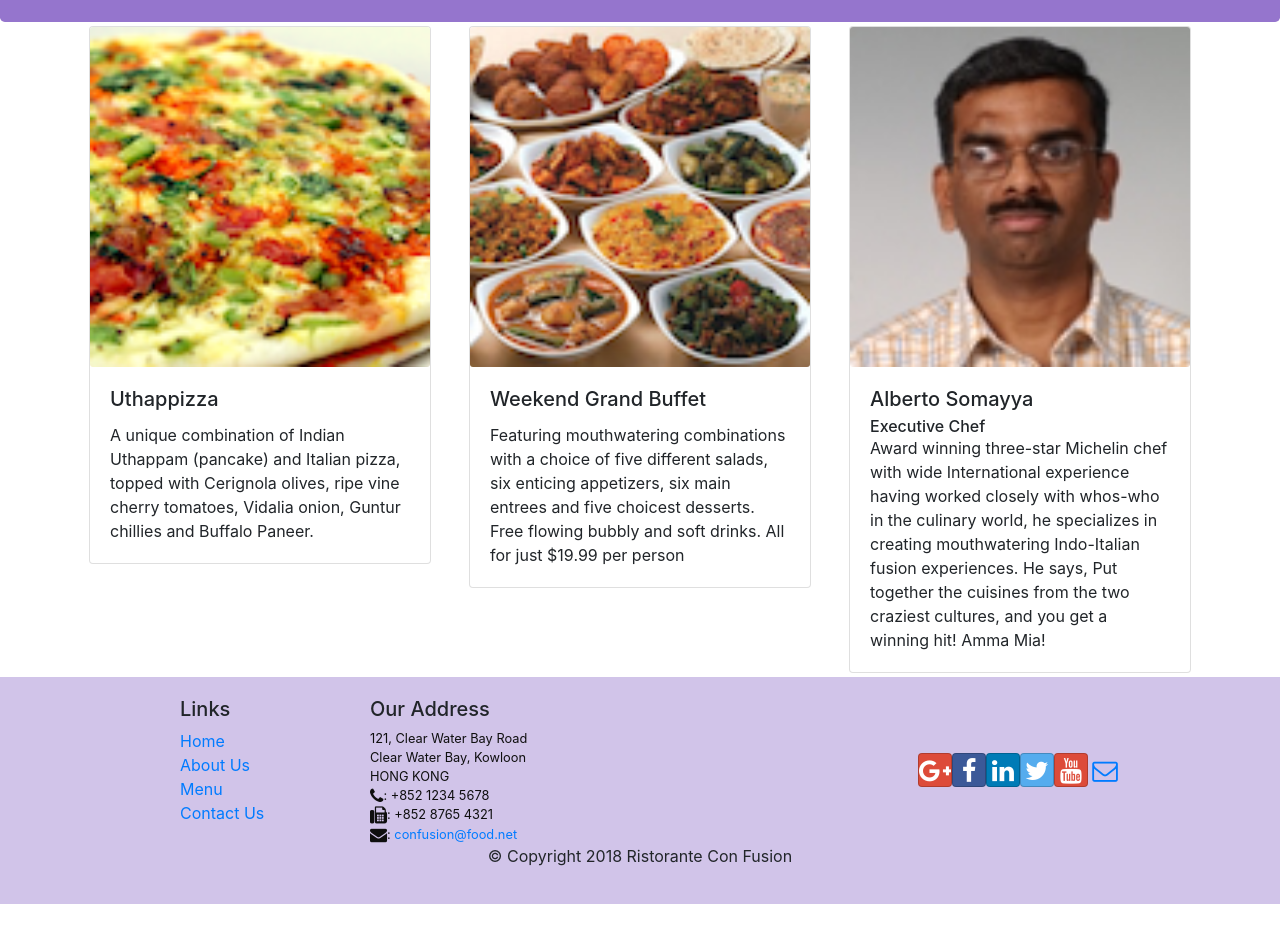
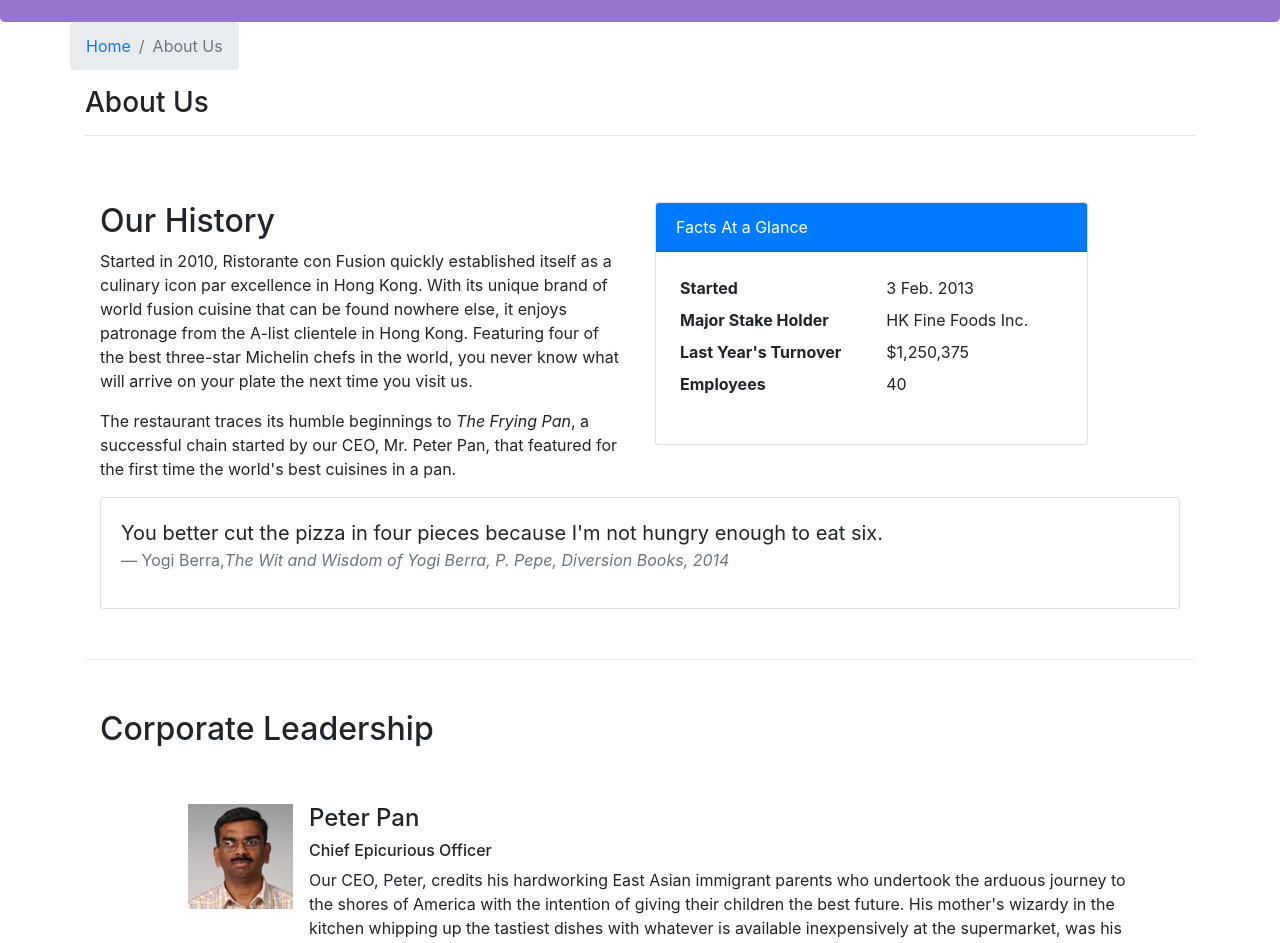
Before and after one commit to AC-BOSS/coursera-react, a React (Create React App) app in the folder react/confusion/: page /aboutus in a window 1280 px wide. Before the commit this address led to /home. Shown: the part 320-1263 px from the top of the page. Before the commit the page ends 1224 px from the top, so only its background shows below. Built offline with nearby package versions, Linux system fonts and the light colour scheme.

Commit message:
Assignment-2

```diff
--- /dev/null
+++ b/react/confusion/src/components/AboutComponent.js
@@ -0,0 +1,94 @@
+import React from 'react';
+import { Breadcrumb, BreadcrumbItem, Card, CardBody, CardHeader, Media } from 'reactstrap';
+import { Link } from 'react-router-dom';
+
+function RenderLeader(props){
+    return(
+    <Media tag="li" className="m-5">
+        <Media left>
+          <img src={props.leader.image} alt="Generic placeholder image" className="mr-3"/>
+        </Media>
+        <Media body>
+          <Media heading>
+            {props.leader.name}
+          </Media>
+          <h6>{props.leader.designation}</h6>
+          {props.leader.description}
+        </Media>
+
+    </Media>
+    );
+}
+function About(props) {
+
+    const leaders = props.leaders.map((leader) => {
+        return (
+            <RenderLeader leader={leader}/>
+        );
+    });
+
+    return(
+        <div className="container">
+            <div className="row">
+                <Breadcrumb>
+                    <BreadcrumbItem><Link to="/home">Home</Link></BreadcrumbItem>
+                    <BreadcrumbItem active>About Us</BreadcrumbItem>
+                </Breadcrumb>
+                <div className="col-12">
+                    <h3>About Us</h3>
+                    <hr />
+                </div>
+            </div>
+            <div className="row row-content">
+                <div className="col-12 col-md-6">
+                    <h2>Our History</h2>
+                    <p>Started in 2010, Ristorante con Fusion quickly established itself as a culinary icon par excellence in Hong Kong. With its unique brand of world fusion cuisine that can be found nowhere else, it enjoys patronage from the A-list clientele in Hong Kong.  Featuring four of the best three-star Michelin chefs in the world, you never know what will arrive on your plate the next time you visit us.</p>
+                    <p>The restaurant traces its humble beginnings to <em>The Frying Pan</em>, a successful chain started by our CEO, Mr. Peter Pan, that featured for the first time the world's best cuisines in a pan.</p>
+                </div>
+                <div className="col-12 col-md-5">
+                    <Card>
+                        <CardHeader className="bg-primary text-white">Facts At a Glance</CardHeader>
+                        <CardBody>
+                            <dl className="row p-1">
+                                <dt className="col-6">Started</dt>
+                                <dd className="col-6">3 Feb. 2013</dd>
+                                <dt className="col-6">Major Stake Holder</dt>
+                                <dd className="col-6">HK Fine Foods Inc.</dd>
+                                <dt className="col-6">Last Year's Turnover</dt>
+                                <dd className="col-6">$1,250,375</dd>
+                                <dt className="col-6">Employees</dt>
+                                <dd className="col-6">40</dd>
+                            </dl>
+                        </CardBody>
+                    </Card>
+                </div>
+                <div className="col-12">
+                    <Card>
+                        <CardBody className="bg-faded">
+                            <blockquote className="blockquote">
+                                <p className="mb-0">You better cut the pizza in four pieces because
+                                    I'm not hungry enough to eat six.</p>
+                                <footer className="blockquote-footer">Yogi Berra,
+                                <cite title="Source Title">The Wit and Wisdom of Yogi Berra,
+                                    P. Pepe, Diversion Books, 2014</cite>
+                                </footer>
+                            </blockquote>
+                        </CardBody>
+                    </Card>
+                </div>
+            </div>
+            <div className="row row-content">
+                <div className="col-12">
+                    <h2>Corporate Leadership</h2>
+                </div>
+                <div className="col-12">
+                    <Media list>
+                        {leaders}
+                    </Media>
+                </div>
+            </div>
+        </div>
+    );
+}
+
+export default About;
--- a/react/confusion/src/components/DishDetailComponent.js
+++ b/react/confusion/src/components/DishDetailComponent.js
@@ -45,7 +45,6 @@
             <div className="container">
             <div className="row">
                 <Breadcrumb>
-
                     <BreadcrumbItem><Link to="/menu">Menu</Link></BreadcrumbItem>
                     <BreadcrumbItem active>{props.dish.name}</BreadcrumbItem>
                 </Breadcrumb>
--- a/react/confusion/src/components/MainComponent.js
+++ b/react/confusion/src/components/MainComponent.js
@@ -6,6 +6,7 @@
 import Footer from './FooterComponent';
 import Home from './HomeComponent';
 import Contact from './ContactComponent';
+import About from './AboutComponent';
 import { COMMENTS } from '../shared/comments';
 import { PROMOTIONS } from '../shared/promotions';
 import { LEADERS } from '../shared/leaders';
@@ -48,6 +49,7 @@
           <Route exact path='/menu' component={() => <Menu dishes={this.state.dishes}/>} />
           <Route path='/menu/:dishId' component={DishWithId} />
           <Route exact path='/contactus' component={Contact}/>
+          <Route exact path='/aboutus' component={() => <About leaders={this.state.leaders}/>}/>
           <Redirect to ='/home'/>
         </Switch>
         <Footer/>
```
